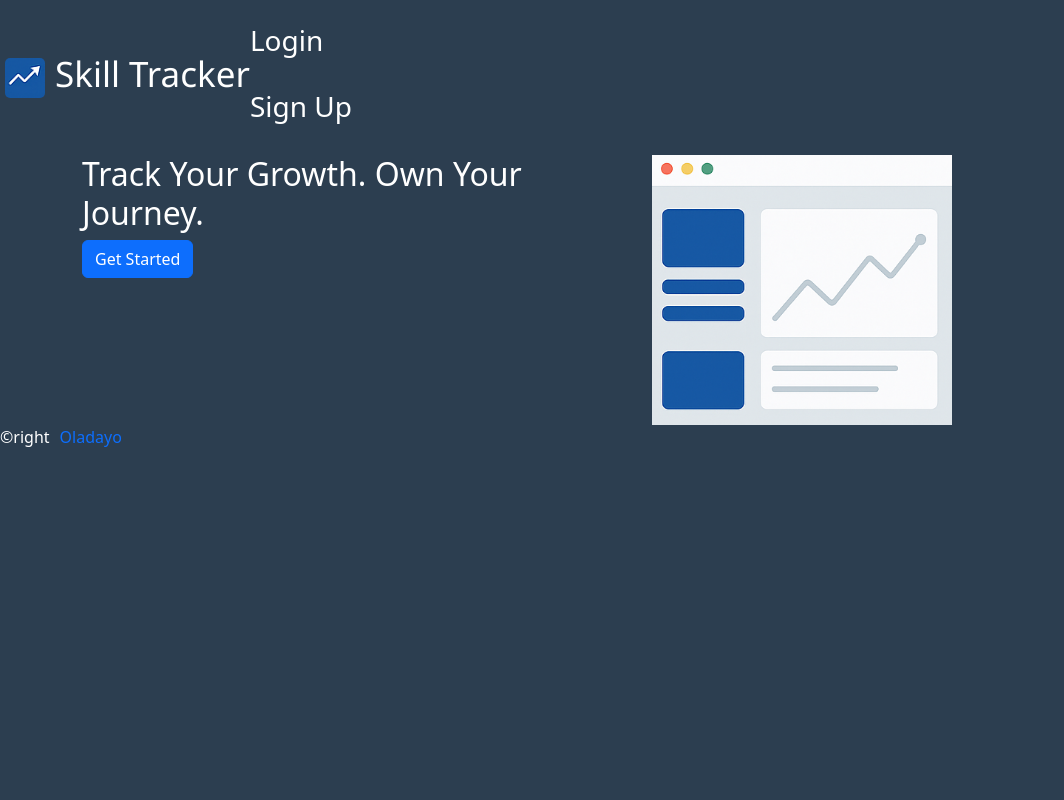
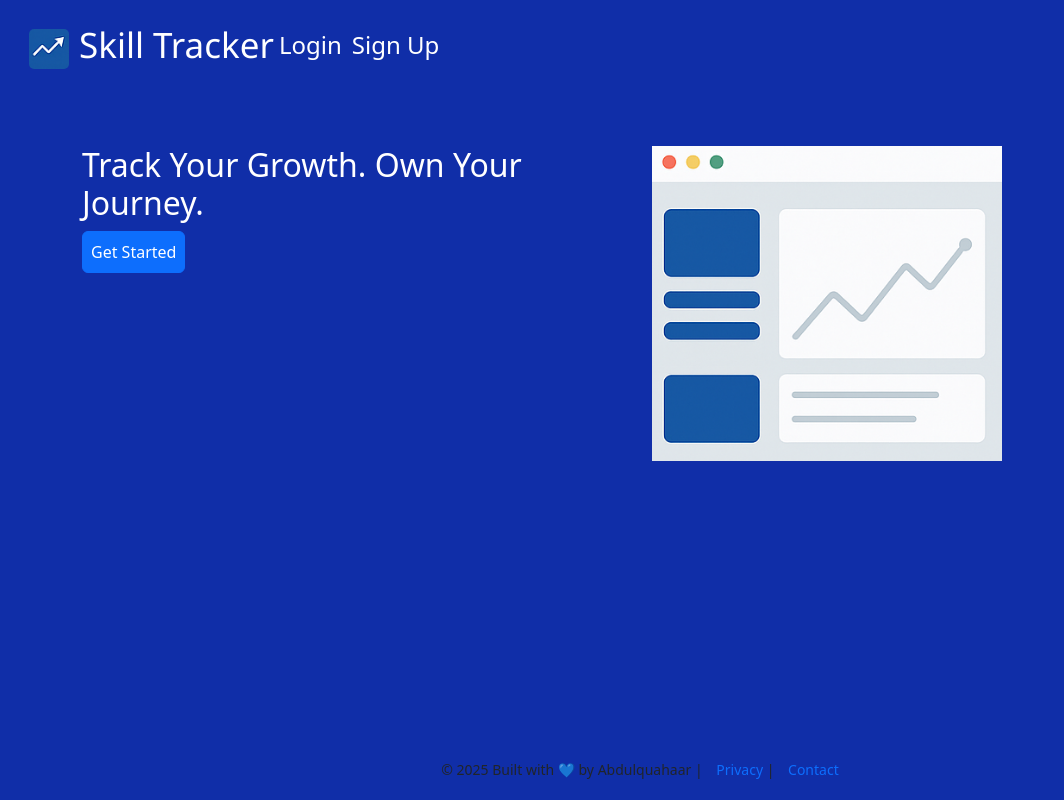
Before and after one commit to oladayotech/Skill-Tracker, a Django app: page / in a window 1280 px wide. Shown: the whole page, without its empty margins (0-1064 px from the left). Run offline with Django 5.2, Linux system fonts and the light colour scheme.

Commit message:
Design homepage and styling it

```diff
--- a/static/css/style.css
+++ b/static/css/style.css
@@ -1,6 +1,6 @@
 /* background-color: #1e2a38; or try #243447 or #2c3e50 for similar tones */
 .body{
-    background-color: #2c3e50;
+    background-color: #102ea8;
     height: 100vh;
 }
 
@@ -16,8 +16,9 @@ nav{
     margin-left: 5px;
 }
 .nav-link{
-    display: flex;
-    /* justify-content: right; */
+    /* margin-left: 40px; */
+    /* justify-content: end; */
+    align-items: center;
 }
 .nav-link a{
     color: white;
@@ -28,11 +29,19 @@ nav{
 .nav-link a:hover {
     color: #00bcd4;
 }
-footer{
+/* footer{
     position: absolute;
     align-items: center;
     display: flex;
     justify-content: center;
+} */
+footer {
+    position: absolute;
+    bottom: 20px;
+    width: 100%;
+    text-align: center;
+    font-size: 14px;
+    /* color: #94a3b8; */
 }
 footer a{
     text-decoration: none;
--- a/templates/index.html
+++ b/templates/index.html
@@ -10,29 +10,34 @@
     <title>Skill Tracker</title>
 </head>
 <body class="body">
-    <nav>
+    <nav class="p-4 align-middle mb-5">
         <div style="display: flex; align-items: center;">
             <img style="padding: 5px; border-radius: 10px;" src="{% static 'images\ChatGPT Image Apr 22, 2025, 07_31_14 PM1.png' %}" width="50px" height="50px" alt="">
             <h2 class="nav-h2">Skill Tracker</h2>
         </div>
-        <div class="nav-link">
-            <a href="{% url 'login' %}"><h3>Login</h3></a>
-            <a href="{% url 'signup' %}"><h3>Sign Up</h3></a>
+        <div class="nav-link d-flex flex-row-reverse justify-content-end">
+            <a href="{% url 'signup' %}"><h4>Sign Up</h4></a>
+            <a href="{% url 'login' %}"><h4>Login</h4></a>
         </div>
     </nav>
 
     <div class="container">
         <div class="row">
+            <div class="col-6 mr-4">
+                <h2 class="text-white text-bold text-large">Track Your Growth. Own Your Journey.</h2>
+                <button class="btn btn-primary p-2" type="submit" onclick="window.location.href='dashboard'">Get Started</button>
+            </div>
             <div class="col-6">
-                <h2 class="text-white text-bold">Track Your Growth. Own Your Journey.</h2>
-                <button class="btn btn-primary" type="submit" onclick="">Get Started</button>
-            </div>
-            <div class="col-6 mt-10">
-                <img src="{% static 'images\ChatGPT Image Apr 22, 2025, 07_31_14 PM.png' %}" width="300px" alt="">
+                <img src="{% static 'images\ChatGPT Image Apr 22, 2025, 07_31_14 PM.png' %}" width="350px" alt="">
             </div>
         </div>
     </div>
 
-    <footer class="text-white ">&copy;right <a href="https://github.com/oladayotech"> Oladayo</a></footer>
+    <footer>
+        &copy; 2025 Built with 💙 by Abdulquahaar |
+        <a href="#">Privacy</a> |
+        <a href="https://github.com/oladayotech">Contact</a>
+      </footer>
+    <!-- <footer class="text-white ">&copy;right <a href="https://github.com/oladayotech"> Oladayo</a></footer> -->
 </body>
 </html>
--- a/tracker_app/urls.py
+++ b/tracker_app/urls.py
@@ -5,4 +5,5 @@ urlpatterns = [
     path('', views.home, name='home'),
     path('login', views.home, name='login'),
     path('signup', views.home, name='signup'),
+    path('signup', views.home, name='signup'),
 ]
```
